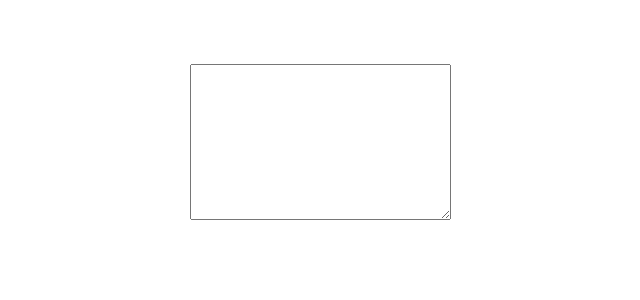
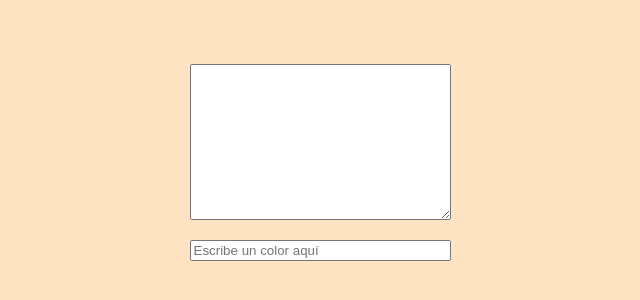
Before and after one commit to BrigitteNikoll/bootcamp-challenge, a React (Create React App) app in the folder games/games/: page / in a window 1280 px wide. Shown: the part 176-476 px from the top of the page, without its empty margins (320-960 px from the left). Built offline with nearby package versions, Linux system fonts and the light colour scheme.

Commit message:
Adding a useState to change the color

```diff
--- a/games/games/src/App.js
+++ b/games/games/src/App.js
@@ -7,17 +7,12 @@ const App = () => {
   };
 
   const [text, setText] = useState("");
+  const [color, setColor] = useState("purple");
+  const textStyle = { color };
 
   const onTextAreaChange = (e) => {
     setText(e.target.value);
   };
-
-  /*   const TransformToEmojipedi = (text) => {
-    const newText = text.split(" ").map((word) => {
-      return emojipedia[word] ?? word;
-    });
-    return newText.join(" ");
-  }; */
 
   const TransformToEmojipedi = (text) => {
     return text
@@ -26,10 +21,9 @@ const App = () => {
       .join(" ");
   };
 
-  const color = "purple";
-  //OJO: Si tenemos un objeto cuyo key y valor tienen el mismo nombre, solo se escribe uno
-  const textStyle = { color: color };
-  /*  const textStyle = { color}; */
+  const changeColor = (e) => {
+    setColor(e.target.value);
+  };
 
   return (
     <div className="App">
@@ -39,9 +33,14 @@ const App = () => {
         rows="10"
         onChange={onTextAreaChange}
       ></textarea>
+      <input
+        placeholder="Escribe un color aquí"
+        onChange={changeColor}
+        className="input_style"
+      />
       <p style={textStyle}>{TransformToEmojipedi(text)}</p>
     </div>
   );
 };
-//Se creo un método que se ingresa en el text area y lo transformo. Como es un string, lo conveirto en array y lo recorro para encontrar una coincidencia. Si no está en el diccionario, retornará los elementos de word
+
 export default App;
--- a/games/games/src/index.css
+++ b/games/games/src/index.css
@@ -9,9 +9,20 @@ body {
   justify-content: center;
   align-items: center;
   margin-top: 15rem;
+  background-color: bisque;
 }
 
 code {
   font-family: source-code-pro, Menlo, Monaco, Consolas, "Courier New",
     monospace;
 }
+
+.App {
+  display: flex;
+  flex-direction: column;
+  text-align: center;
+}
+
+.input_style {
+  margin-top: 20px;
+}
```
Also changed, not shown: 1 other file (tests, documents, lock files or other folders).
